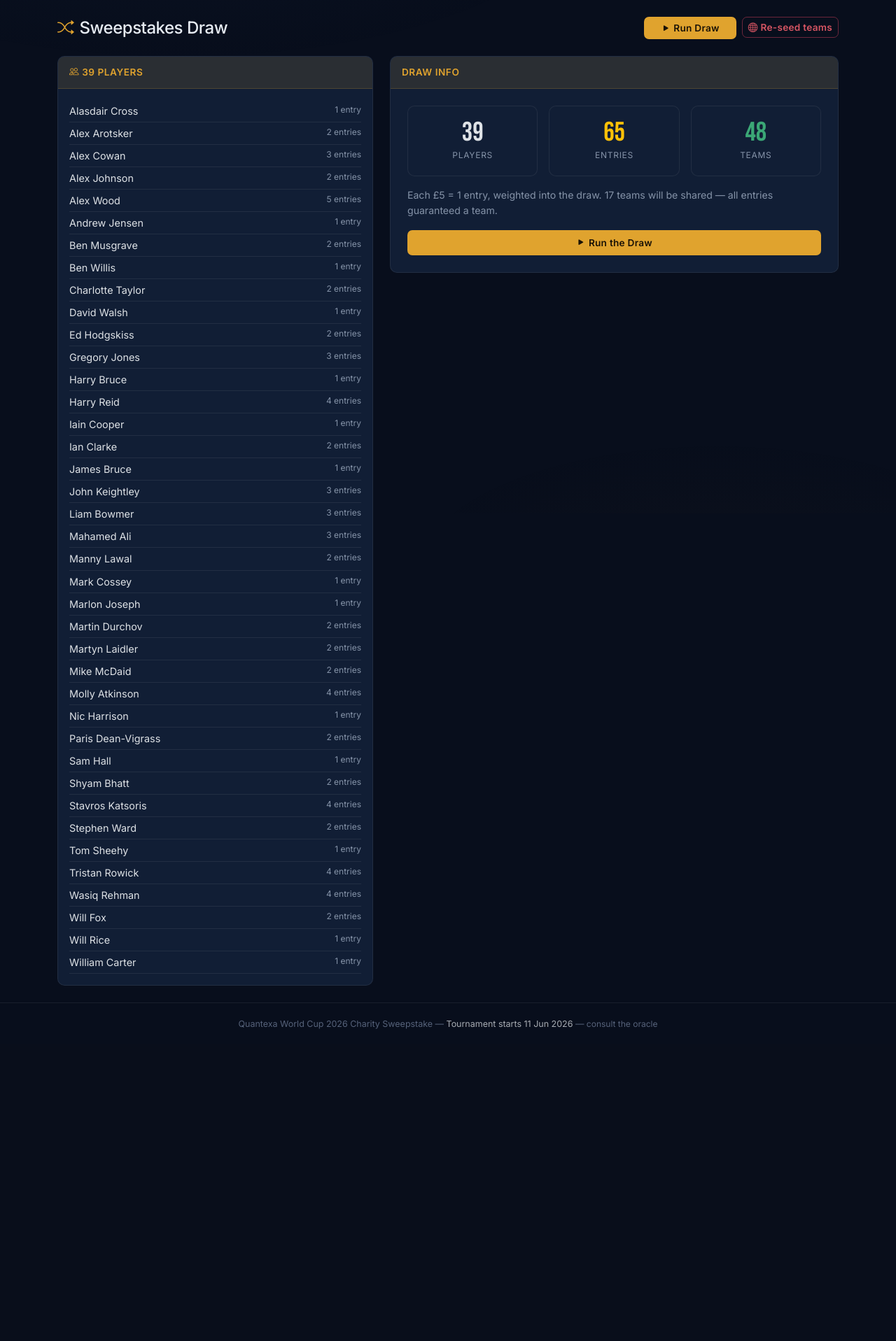
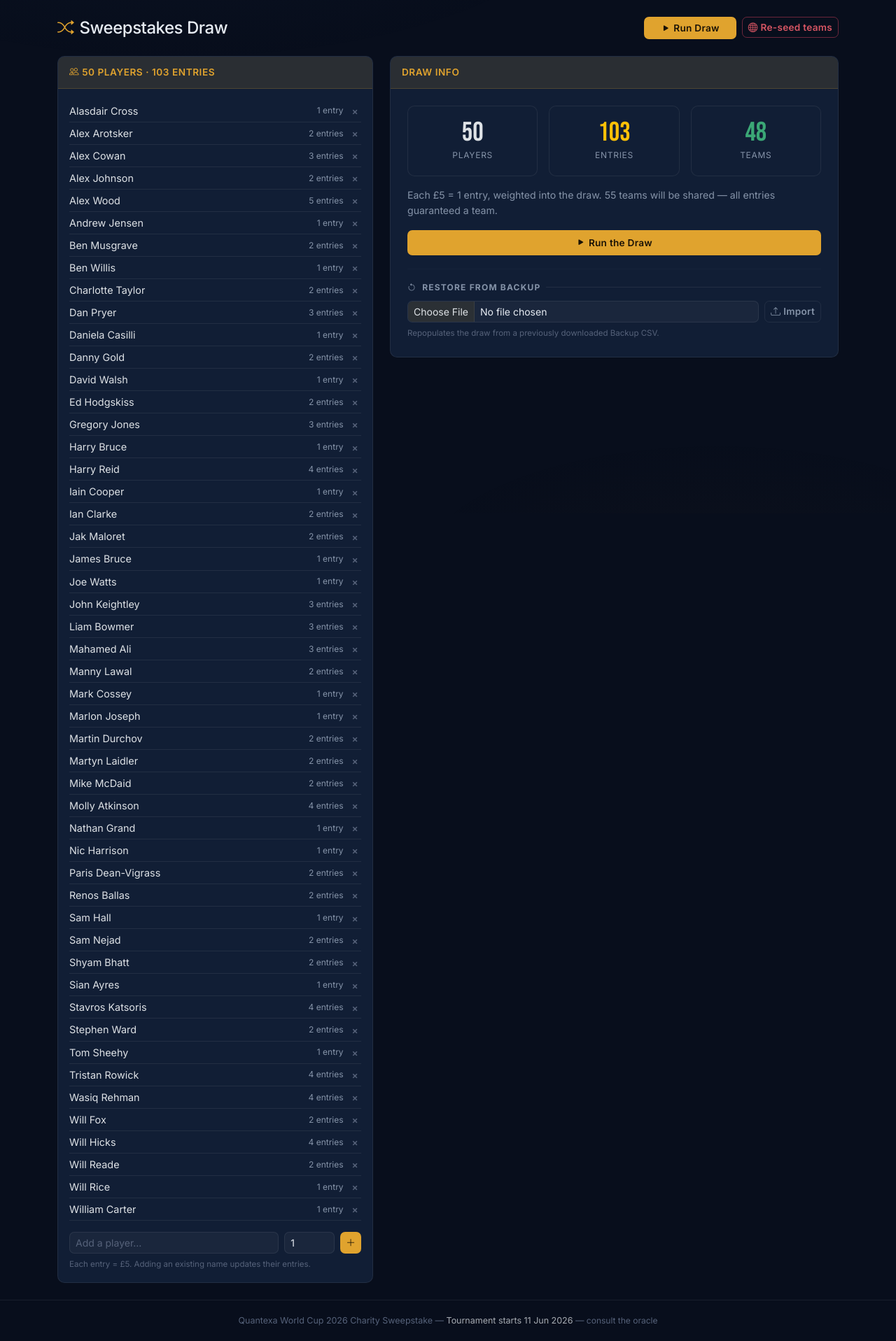
Before and after one commit to BeesBarGirl25/world-cup-sweepstakes, a Flask app: page /draw in a window 1280 px wide. Shown: the part 66-1983 px from the top of the page at 70% size. Before the commit the page ends 1537 px from the top, so only its background shows below. Run offline with Flask 3, Linux system fonts and the light colour scheme; the visitor is signed in with stand-in values (Sample User, id 1); data comes from the database, SQL or seed files in the repository; data that the repository does not hold is empty.

Commit message:
Sync participants from CSV, add player management + draw backup, rework reveal
- seed_data.py: full participant list from contributions CSV (50 players,
  103 entries, £514.81); duplicates summed (Molly £20, Martin £10.39)
- init_db upserts fees so CSV corrections propagate on deploy
- Admin draw page: add/remove players with N entries (£5 = 1 entry);
  dynamic player/entry/team counts
- Backup CSV export of who-got-which-team + re-importable restore
- Reveal rework: card shows the person first, flips to their team + fun fact

Co-Authored-By: Claude Opus 4.8 <noreply@anthropic.com>

```diff
--- a/app.py
+++ b/app.py
@@ -1,7 +1,9 @@
 import os
+import csv
+import io
 import random
 from datetime import datetime
-from flask import Flask, render_template, request, redirect, url_for, flash, jsonify, session
+from flask import Flask, render_template, request, redirect, url_for, flash, jsonify, session, Response
 from models import db, Team, Participant, Assignment, Match, Prize, FunCategory, FunWinner, AppSettings
 from seed_data import TEAMS, PARTICIPANTS, FUN_CATEGORIES, FLAG_EMOJIS, TEAM_FACTS, TEAM_SONGS
 
@@ -461,6 +463,8 @@ def draw():
             })
         random.shuffle(assignments_data)
 
+    total_entries = sum(p.entries for p in participants_list)
+    team_count = Team.query.count()
     return render_template(
         "draw.html",
         participants=participants_list,
@@ -469,6 +473,9 @@ def draw():
         draw_done=draw_done,
         draw_public=draw_pub,
         is_admin=admin,
+        total_entries=total_entries,
+        team_count=team_count,
+        shared_count=max(0, total_entries - team_count),
     )
 
 
@@ -511,6 +518,136 @@ def reset_draw():
     Assignment.query.delete()
     db.session.commit()
     flash("Draw reset.", "info")
+    return redirect(url_for("draw"))
+
+
+# ── Participant management (admin) ─────────────────────────────────────────────
+
+@app.route("/draw/participant/add", methods=["POST"])
+def add_participant():
+    if not is_admin():
+        flash("Admin only.", "danger")
+        return redirect(url_for("draw"))
+    name = (request.form.get("name") or "").strip()
+    try:
+        entries = int(request.form.get("entries", 1))
+    except (TypeError, ValueError):
+        entries = 1
+    entries = max(1, min(entries, 50))
+    if not name:
+        flash("Enter a name.", "warning")
+        return redirect(url_for("draw"))
+    existing = Participant.query.filter(db.func.lower(Participant.name) == name.lower()).first()
+    if existing:
+        # Top up an existing player's entries rather than erroring/duplicating.
+        existing.entry_fee_paid = entries * 5.0
+        db.session.commit()
+        flash(f"Updated {existing.name} to {entries} entr{'y' if entries == 1 else 'ies'}.", "success")
+        return redirect(url_for("draw"))
+    # entries stored as fee (£5 = 1 entry) to match how Participant.entries works.
+    db.session.add(Participant(name=name, entry_fee_paid=entries * 5.0))
+    db.session.commit()
+    flash(f"Added {name} with {entries} entr{'y' if entries == 1 else 'ies'}.", "success")
+    return redirect(url_for("draw"))
+
+
+@app.route("/draw/participant/<int:pid>/delete", methods=["POST"])
+def delete_participant(pid):
+    if not is_admin():
+        flash("Admin only.", "danger")
+        return redirect(url_for("draw"))
+    p = Participant.query.get_or_404(pid)
+    name = p.name
+    db.session.delete(p)  # cascades to their assignments
+    db.session.commit()
+    flash(f"Removed {name}.", "info")
+    return redirect(url_for("draw"))
+
+
+# ── Draw backup: export / import ───────────────────────────────────────────────
+
+@app.route("/draw/export")
+def export_draw():
+    """Download the full draw (who got which team) as a CSV backup.
+
+    Re-importable via /draw/import to repopulate if the DB is ever reset."""
+    if not is_admin():
+        flash("Admin only.", "danger")
+        return redirect(url_for("draw"))
+    buf = io.StringIO()
+    writer = csv.writer(buf)
+    writer.writerow(["Participant", "Entries", "Team", "TeamCode", "Group", "Confederation"])
+    rows = (Assignment.query
+            .join(Participant).join(Team, Assignment.team_id == Team.id)
+            .order_by(Participant.name, Team.group_name).all())
+    for a in rows:
+        writer.writerow([
+            a.participant.name, a.participant.entries, a.team.name,
+            a.team.code, a.team.group_name or "", a.team.confederation or "",
+        ])
+    stamp = datetime.utcnow().strftime("%Y%m%d-%H%M")
+    return Response(
+        buf.getvalue(),
+        mimetype="text/csv",
+        headers={"Content-Disposition": f"attachment; filename=wc2026-draw-{stamp}.csv"},
+    )
+
+
+@app.route("/draw/import", methods=["POST"])
+def import_draw():
+    """Repopulate assignments from a previously exported CSV.
+
+    Matches teams by code and participants by name (creating any missing
+    participants from the Entries column). Replaces the current draw."""
+    if not is_admin():
+        flash("Admin only.", "danger")
+        return redirect(url_for("draw"))
+    file = request.files.get("file")
+    if not file or not file.filename:
+        flash("Choose a CSV file to import.", "warning")
+        return redirect(url_for("draw"))
+    try:
+        text = file.read().decode("utf-8-sig")
+        reader = csv.DictReader(io.StringIO(text))
+        teams_by_code = {t.code: t for t in Team.query.all()}
+        people_by_name = {p.name: p for p in Participant.query.all()}
+        pairs, skipped = [], 0
+        for row in reader:
+            pname = (row.get("Participant") or "").strip()
+            code = (row.get("TeamCode") or "").strip()
+            if not pname or not code:
+                continue
+            team = teams_by_code.get(code)
+            if team is None:
+                skipped += 1
+                continue
+            person = people_by_name.get(pname)
+            if person is None:
+                try:
+                    entries = int(row.get("Entries", 1))
+                except (TypeError, ValueError):
+                    entries = 1
+                person = Participant(name=pname, entry_fee_paid=max(1, entries) * 5.0)
+                db.session.add(person)
+                db.session.flush()
+                people_by_name[pname] = person
+            pairs.append((person.id, team.id))
+    except Exception as e:
+        flash(f"Could not read that CSV: {e}", "danger")
+        return redirect(url_for("draw"))
+
+    if not pairs:
+        flash("No valid rows found in that CSV — nothing imported.", "warning")
+        return redirect(url_for("draw"))
+
+    Assignment.query.delete()
+    for participant_id, team_id in pairs:
+        db.session.add(Assignment(participant_id=participant_id, team_id=team_id))
+    db.session.commit()
+    msg = f"Imported {len(pairs)} assignments from backup."
+    if skipped:
+        msg += f" ({skipped} row(s) skipped — unknown team code.)"
+    flash(msg, "success")
     return redirect(url_for("draw"))
 
 
@@ -844,12 +981,16 @@ def init_db():
         if not team.flag_emoji:
             team.flag_emoji = FLAG_EMOJIS.get(team.code, "🏳️")
     db.session.commit()
-    # Add any participants from seed_data not already present (idempotent — lets
-    # new entrants be added on deploy without wiping existing data or the draw).
-    existing_participants = {p.name for p in Participant.query.all()}
+    # Sync participants from seed_data (idempotent — lets new entrants be added
+    # and contribution totals corrected on deploy without wiping existing data
+    # or the draw). Admin-added players (not in PARTICIPANTS) are left untouched.
+    existing_participants = {p.name: p for p in Participant.query.all()}
     for p in PARTICIPANTS:
-        if p["name"] not in existing_participants:
+        existing = existing_participants.get(p["name"])
+        if existing is None:
             db.session.add(Participant(**p))
+        elif existing.entry_fee_paid != p["entry_fee_paid"]:
+            existing.entry_fee_paid = p["entry_fee_paid"]
     db.session.commit()
     existing_names = {c.name for c in FunCategory.query.all()}
     added = False
--- a/templates/draw.html
+++ b/templates/draw.html
@@ -19,6 +19,10 @@
           <button class="btn btn-success btn-sm"><i class="bi bi-eye me-1"></i>Publish Draw</button>
         </form>
         {% endif %}
+        <a class="btn btn-outline-secondary btn-sm" href="{{ url_for('export_draw') }}"
+           title="Download a CSV backup of who got which team">
+          <i class="bi bi-download me-1"></i>Backup CSV
+        </a>
         <form method="POST" action="{{ url_for('reset_draw') }}"
               onsubmit="return confirm('Reset? All assignments cleared.')">
           <button class="btn btn-outline-danger btn-sm"><i class="bi bi-arrow-counterclockwise me-1"></i>Reset</button>
@@ -92,14 +96,28 @@
 <div class="row g-4">
   <div class="col-lg-5">
     <div class="card">
-      <div class="card-header gold"><i class="bi bi-people me-1"></i>{{ participants | length }} Players</div>
+      <div class="card-header gold"><i class="bi bi-people me-1"></i>{{ participants | length }} Players · {{ total_entries }} Entries</div>
       <div class="p-3">
         {% for p in participants | sort(attribute='name') %}
-        <div class="d-flex justify-content-between py-1" style="border-bottom:1px solid var(--border);font-size:.9rem">
-          <span>{{ p.name }}</span>
-          <span style="color:var(--text-muted);font-size:.75rem">{{ p.entries }} entr{{ 'y' if p.entries == 1 else 'ies' }}</span>
+        <div class="d-flex align-items-center justify-content-between py-1 gap-2" style="border-bottom:1px solid var(--border);font-size:.9rem">
+          <span class="text-truncate">{{ p.name }}</span>
+          <span class="d-flex align-items-center gap-2 flex-shrink-0">
+            <span style="color:var(--text-muted);font-size:.75rem">{{ p.entries }} entr{{ 'y' if p.entries == 1 else 'ies' }}</span>
+            <form method="POST" action="{{ url_for('delete_participant', pid=p.id) }}"
+                  onsubmit="return confirm('Remove {{ p.name }} from the draw?')">
+              <button class="btn btn-sm p-0 px-1" style="line-height:1;color:var(--text-dim);border:none;background:none"
+                      title="Remove {{ p.name }}">&times;</button>
+            </form>
+          </span>
         </div>
         {% endfor %}
+        <form method="POST" action="{{ url_for('add_participant') }}" class="d-flex gap-2 mt-3">
+          <input type="text" name="name" class="form-control form-control-sm" placeholder="Add a player…" required>
+          <input type="number" name="entries" class="form-control form-control-sm" value="1" min="1" max="50"
+                 style="width:72px" title="Number of entries" aria-label="Entries">
+          <button class="btn btn-gold btn-sm flex-shrink-0"><i class="bi bi-plus-lg"></i></button>
+        </form>
+        <div style="color:var(--text-dim);font-size:.72rem;margin-top:.4rem">Each entry = £5. Adding an existing name updates their entries.</div>
       </div>
     </div>
   </div>
@@ -109,13 +127,23 @@
       <div class="p-4">
         <div class="row g-3 text-center mb-3">
           <div class="col-4"><div class="stat-chip"><div class="stat-num">{{ participants | length }}</div><div class="stat-label">Players</div></div></div>
-          <div class="col-4"><div class="stat-chip"><div class="stat-num text-warning">65</div><div class="stat-label">Entries</div></div></div>
-          <div class="col-4"><div class="stat-chip"><div class="stat-num" style="color:var(--green)">48</div><div class="stat-label">Teams</div></div></div>
+          <div class="col-4"><div class="stat-chip"><div class="stat-num text-warning">{{ total_entries }}</div><div class="stat-label">Entries</div></div></div>
+          <div class="col-4"><div class="stat-chip"><div class="stat-num" style="color:var(--green)">{{ team_count }}</div><div class="stat-label">Teams</div></div></div>
         </div>
-        <p style="color:var(--text-muted);font-size:.88rem">Each £5 = 1 entry, weighted into the draw. 17 teams will be shared — all entries guaranteed a team.</p>
+        <p style="color:var(--text-muted);font-size:.88rem">Each £5 = 1 entry, weighted into the draw.
+          {% if shared_count > 0 %}{{ shared_count }} team{{ 's' if shared_count != 1 }} will be shared — all entries guaranteed a team.{% endif %}</p>
         <form method="POST" action="{{ url_for('run_draw') }}">
           <button class="btn btn-gold w-100 py-2"><i class="bi bi-play-fill me-1"></i>Run the Draw</button>
         </form>
+        <hr style="border-color:var(--border);margin:1.2rem 0 1rem">
+        <div class="section-title" style="margin-bottom:.6rem"><i class="bi bi-arrow-counterclockwise"></i>Restore from backup</div>
+        <form method="POST" action="{{ url_for('import_draw') }}" enctype="multipart/form-data"
+              class="d-flex gap-2 align-items-center"
+              onsubmit="return confirm('Import this backup CSV? It will replace any current assignments.')">
+          <input type="file" name="file" accept=".csv" class="form-control form-control-sm" required>
+          <button class="btn btn-outline-secondary btn-sm flex-shrink-0"><i class="bi bi-upload me-1"></i>Import</button>
+        </form>
+        <div style="color:var(--text-dim);font-size:.72rem;margin-top:.4rem">Repopulates the draw from a previously downloaded Backup CSV.</div>
       </div>
     </div>
   </div>
@@ -142,15 +170,16 @@
   <div class="flip-scene" id="flipScene" onclick="handleCardClick()">
     <div class="flip-card" id="flipCard">
       <div class="flip-front">
-        <div class="mystery-ball">⚽</div>
-        <div class="mystery-text">???</div>
+        <div class="mystery-ball" style="font-size:2.6rem;margin-bottom:.6rem">⚽</div>
+        <div class="reveal-team-code" style="margin-bottom:.6rem">— next up —</div>
+        <div class="reveal-team-name" id="frontParticipant"></div>
+        <div class="mystery-text" style="font-size:.85rem;letter-spacing:.18em;margin-top:1.2rem;opacity:.45">CLICK TO REVEAL TEAM</div>
       </div>
       <div class="flip-back" id="flipBack">
-        <div id="backFlag" style="font-size:4.5rem;line-height:1;margin-bottom:.4rem"></div>
+        <div id="backParticipant" style="font-size:1rem;font-weight:600;color:var(--green)"></div>
+        <div id="backFlag" style="font-size:4.5rem;line-height:1;margin:.2rem 0 .3rem"></div>
         <div class="reveal-team-code" id="backCode"></div>
         <div class="reveal-team-name" id="backTeam"></div>
-        <div class="reveal-divider" id="backDivider">— goes to —</div>
-        <div class="reveal-participant-name" id="backParticipant"></div>
         <div class="reveal-fact" id="backFact"></div>
       </div>
     </div>
@@ -203,15 +232,16 @@ function closeReveal() {
 function loadCard(i) {
   flipCard.classList.remove('flipped');
   flipped = false;
-  document.getElementById('backDivider').classList.remove('show');
-  document.getElementById('backParticipant').classList.remove('show');
   document.getElementById('backFact').classList.remove('show');
   if (i >= TOTAL) { showDone(); return; }
   const a = ASSIGNMENTS[i];
+  // Front: whose draw it is
+  document.getElementById('frontParticipant').textContent = a.participant;
+  // Back: the team they got + fun fact
+  document.getElementById('backParticipant').textContent = `${a.participant} gets…`;
   document.getElementById('backFlag').textContent = a.flag || '🏳️';
   document.getElementById('backCode').textContent = `${a.code} · Group ${a.group} · ${a.confederation}`;
   document.getElementById('backTeam').textContent  = a.team;
-  document.getElementById('backParticipant').textContent = a.participant;
   document.getElementById('backFact').textContent  = a.fact || '';
   counter.textContent = `${i + 1} of ${TOTAL}`;
   progressFill.style.width = `${(i / TOTAL) * 100}%`;
@@ -222,9 +252,7 @@ function flipNow() {
   clearTimeout(autoTimer);
   flipCard.classList.add('flipped');
   flipped = true;
-  setTimeout(() => document.getElementById('backDivider').classList.add('show'), 400);
-  setTimeout(() => document.getElementById('backParticipant').classList.add('show'), 700);
-  setTimeout(() => document.getElementById('backFact').classList.add('show'), 1100);
+  setTimeout(() => document.getElementById('backFact').classList.add('show'), 500);
   addChip(ASSIGNMENTS[idx]);
   idx++;
   if (!isManual) autoTimer = setTimeout(() => { loadCard(idx); if (!isManual) scheduleFlip(); }, autoDelay + 1400);
@@ -252,7 +280,7 @@ function showDone() {
 function addChip(a) {
   const chip = document.createElement('span');
   chip.className = 'revealed-chip';
-  chip.textContent = `${a.flag || ''} ${a.code} → ${a.participant.split(' ')[0]}`;
+  chip.textContent = `${a.participant.split(' ')[0]} → ${a.flag || ''} ${a.code}`;
   strip.appendChild(chip);
 }
 
```
Also changed, not shown: seed_data.py (+22 -8 lines).
